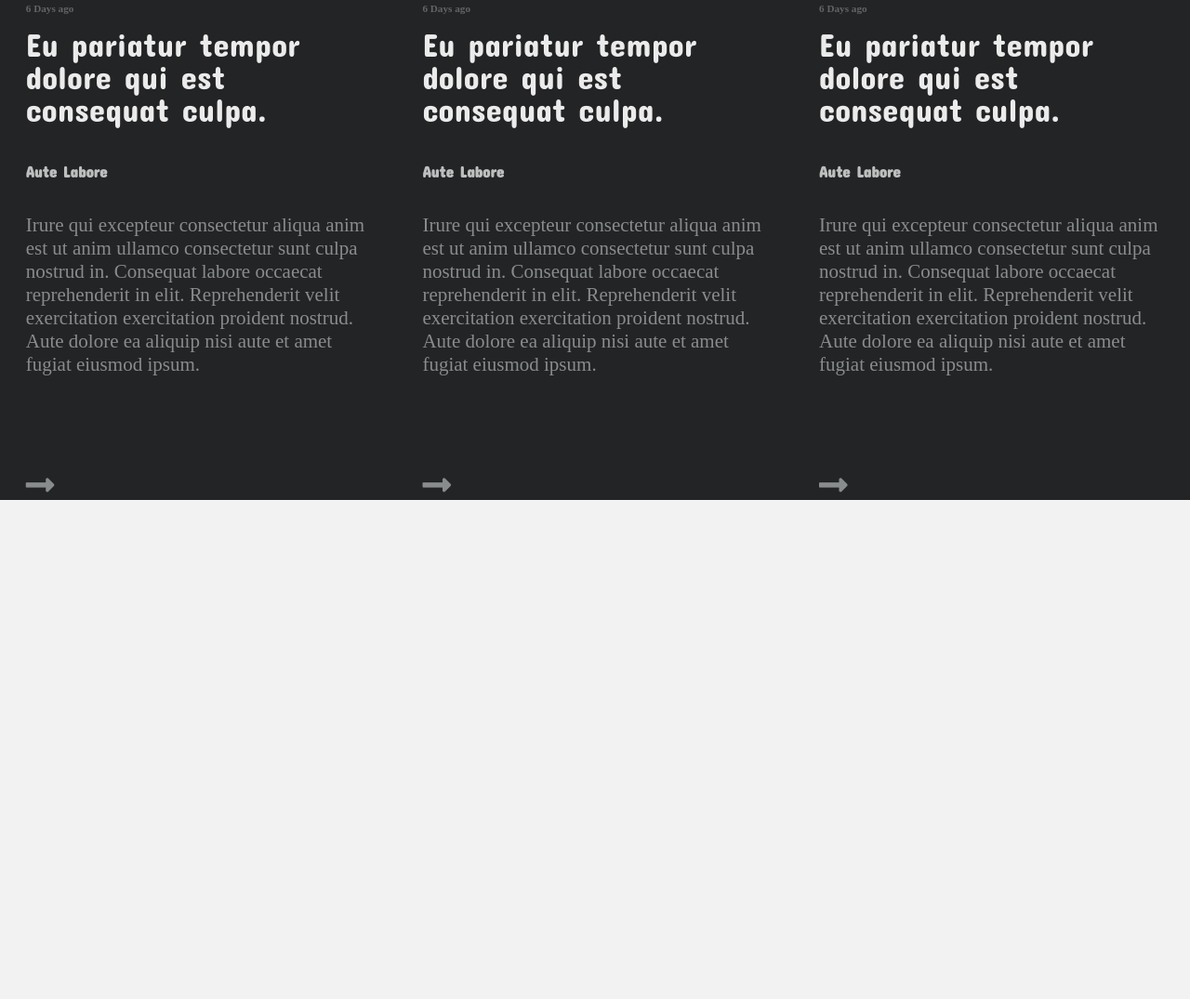
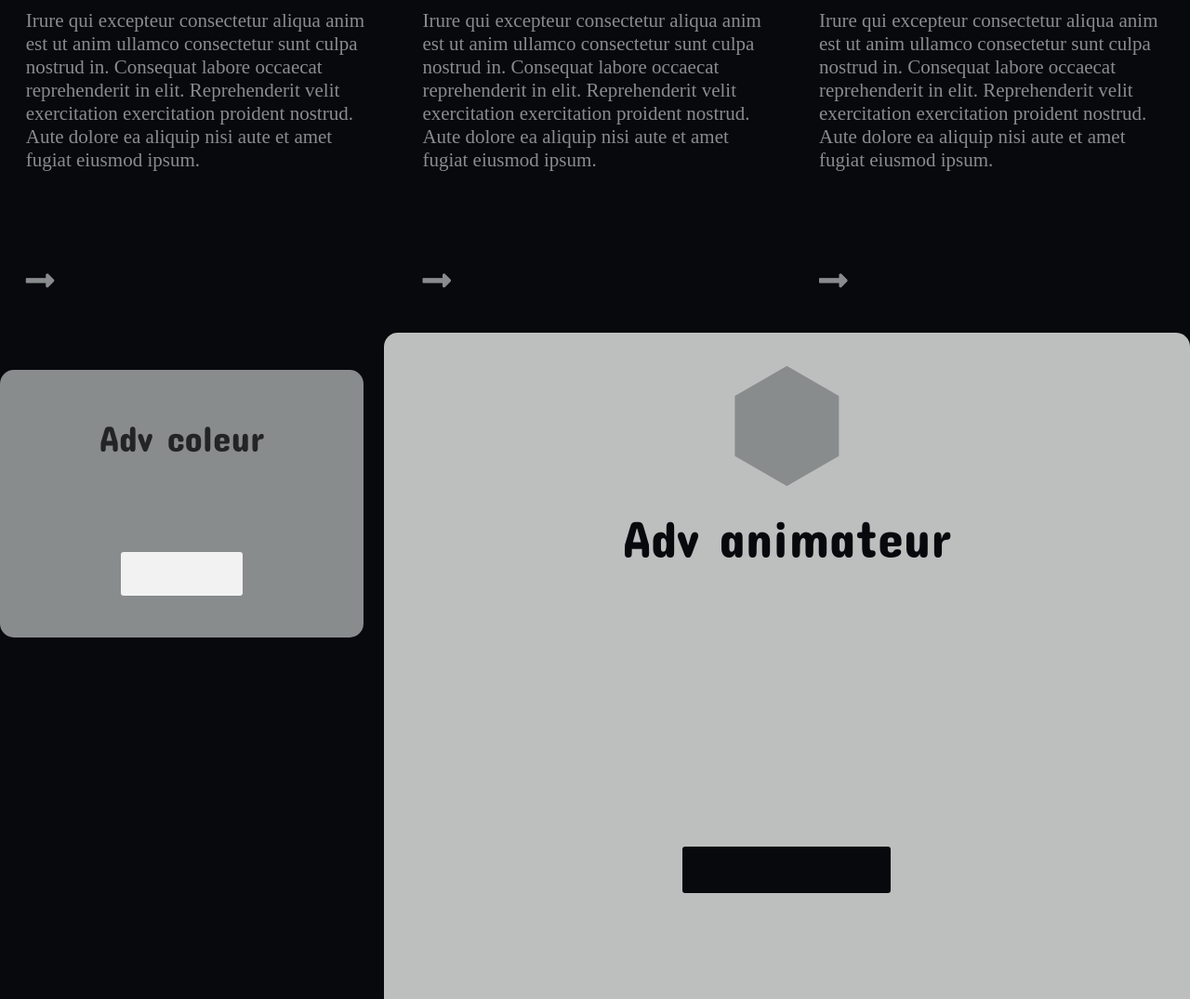
Before and after one commit to misselliev/smash-mag-teardown, a plain HTML site: page index.html in a window 1280 px wide. Shown: the part 1725-2800 px from the top of the page at 93% size. Drawn offline with nearby package versions, Linux system fonts and the light colour scheme.

Commit message:
improving styling in latest articles section, adding advertisement section

```diff
--- a/css/styles.css
+++ b/css/styles.css
@@ -117,6 +117,18 @@ html body {
   padding-top: 220px;
 }
 
+.latest div:nth-child(3) {
+  width: 49.9%;
+  height: 565px;
+  padding-top: 0;
+}
+
+.latest div:nth-child(4) {
+  width: 49.9%;
+  height: 565px;
+  padding-top: 0;
+}
+
 .latest-article .latest-photo {
   font-size: 5em;
   font-family: 'Open Sans', sans-serif;
@@ -161,7 +173,7 @@ html body {
   display: flex;
   flex-flow: row nowrap;
   justify-content: space-around;
-  background: rgb(35, 36, 38);
+  background: #07090D;
   padding: 30px 0 10px 0;
 }
 
@@ -211,15 +223,25 @@ html body {
   flex-flow: row nowrap;
   width: 100%;
   height: 750px;
-  background: rgb(242, 242, 242);
+  background: #07090D;
   justify-content: center;
+  padding-top: 40px;
+}
+
+.advertisement-2, .advertisement-1 {
+  display: flex;
+  flex-flow: column nowrap;
+  align-items: center;
 }
 
 .advertisement-1 {
-  height: 100%;
+  height: 288px;
   width: 398.8px;
-  padding: 0 21.6px 0 21.6px;
+  margin-right:21.6px;
   margin-bottom: 25.2px;
+  margin-top: 40px;
+  background: #888C8C;
+  border-radius: 15px;
 }
 
 .advertisement-2 {
@@ -227,6 +249,40 @@ html body {
   width: 839.8px;
   padding: 0 21.6px 0 21.6px;
   margin-bottom: 75px;
+  background: #BDBFBF;
+  border-radius: 15px;
+}
+
+.advertisement-text1 {
+  font-size: 2.8em !important;
+  color: #232426;
+  padding-top: 50px;
+}
+
+.advertisement-img {
+  font-size: 11em;
+  color: #888C8C;
+}
+
+.advertisement-text2 {
+  font-size: 4em;
+  color: #07090D;
+}
+
+.ad-btn1 {
+  width: 131px;
+  height: 47px;
+  background: #F2F2F2;
+  border-radius: 3px;
+  margin-top: 100px;
+}
+
+.ad-btn2 {
+  width: 224px;
+  height: 50px;
+  background: #07090D;
+  border-radius: 3px;
+  margin-top: 300px;
 }
 
 .see-latest {
--- a/index.html
+++ b/index.html
@@ -113,8 +113,15 @@
   </div>
 
   <div id="advertisement">
-    <div class="advertisement-1"></div>
-    <div class="advertisement-2"></div>
+    <div class="advertisement-1">
+      <div class="advertisement-text1">Adv coleur</div>
+      <div class="ad-btn1"></div>
+    </div>
+    <div class="advertisement-2">
+      <div class="advertisement-img">⬢</div>
+      <div class="advertisement-text2">Adv animateur</div>
+      <div class="ad-btn2"></div>
+    </div>
   </div>
 
   <div class="article-row">
```
